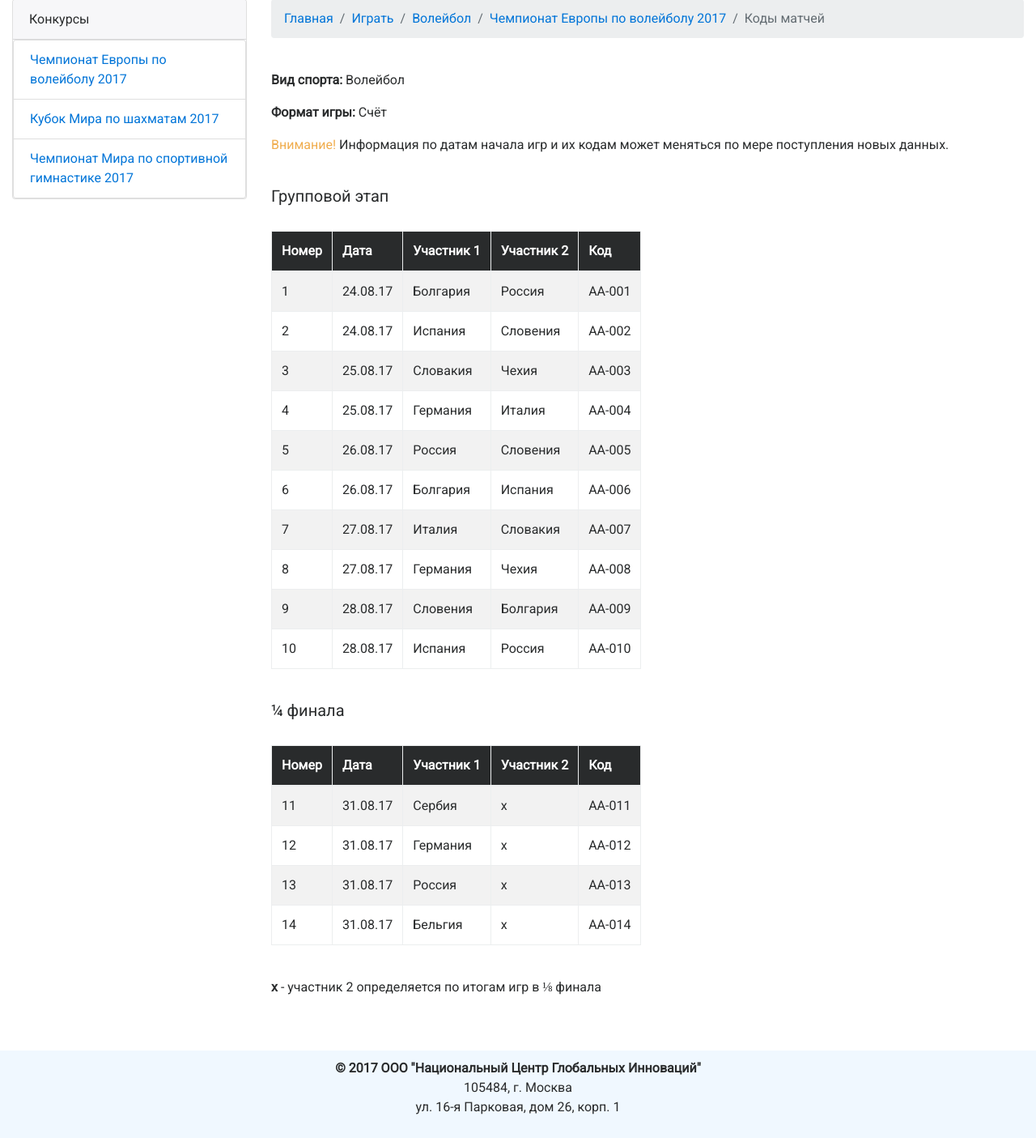
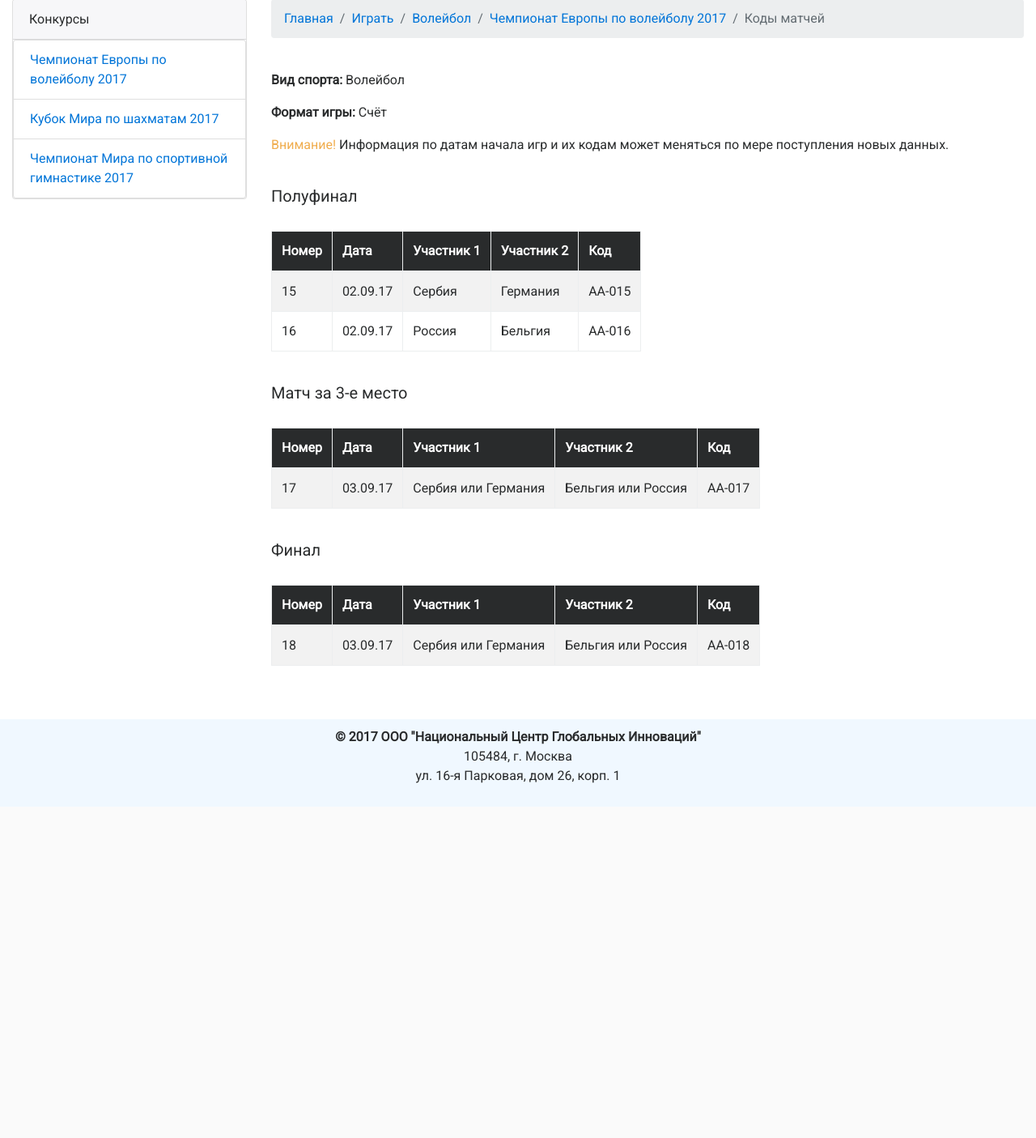
Before and after one commit to kaa-it/omniliner, a Flask app: page /play/volleyball/europe_champ_2017/games.html in a window 1280 px wide. Shown: the part 610-2015 px from the top of the page at 81% size. After the commit the page ends 1577 px from the top, so only its background shows below. Run offline with Flask 2, Linux system fonts and the light colour scheme; some libraries are stand-ins or nearby versions.

Commit message:
Fixed codes for volleyball games.

```diff
--- a/app/templates/play/volleyball/europe_champ_2017/games.html
+++ b/app/templates/play/volleyball/europe_champ_2017/games.html
@@ -20,7 +20,7 @@
 
 <br>
 
-<h5>Групповой этап</h5>
+<h5>Полуфинал</h5>
 
 <br>
 
@@ -36,90 +36,26 @@
     </thead>
     <tbody>
         <tr>
-            <td>1</td>
-            <td>24.08.17</td>
-            <td>Болгария</td>
-            <td>Россия</td>
-            <td>AA-001</td>
+            <td>15</td>
+            <td>02.09.17</td>
+            <td>Сербия</td>
+            <td>Германия</td>
+            <td>AA-015</td>
         </tr>
 
         <tr>
-            <td>2</td>
-            <td>24.08.17</td>
-            <td>Испания</td>
-            <td>Словения</td>
-            <td>AA-002</td>
-        </tr>
-
-        <tr>
-            <td>3</td>
-            <td>25.08.17</td>
-            <td>Словакия</td>
-            <td>Чехия</td>
-            <td>AA-003</td>
-        </tr>
-
-        <tr>
-            <td>4</td>
-            <td>25.08.17</td>
-            <td>Германия</td>
-            <td>Италия</td>
-            <td>AA-004</td>
-        </tr>
-
-        <tr>
-            <td>5</td>
-            <td>26.08.17</td>
+            <td>16</td>
+            <td>02.09.17</td>
             <td>Россия</td>
-            <td>Словения</td>
-            <td>AA-005</td>
-        </tr>
-
-        <tr>
-            <td>6</td>
-            <td>26.08.17</td>
-            <td>Болгария</td>
-            <td>Испания</td>
-            <td>AA-006</td>
-        </tr>
-
-        <tr>
-            <td>7</td>
-            <td>27.08.17</td>
-            <td>Италия</td>
-            <td>Словакия</td>
-            <td>AA-007</td>
-        </tr>
-
-        <tr>
-            <td>8</td>
-            <td>27.08.17</td>
-            <td>Германия</td>
-            <td>Чехия</td>
-            <td>AA-008</td>
-        </tr>
-
-        <tr>
-            <td>9</td>
-            <td>28.08.17</td>
-            <td>Словения</td>
-            <td>Болгария</td>
-            <td>AA-009</td>
-        </tr>
-
-        <tr>
-            <td>10</td>
-            <td>28.08.17</td>
-            <td>Испания</td>
-            <td>Россия</td>
-            <td>AA-010</td>
+            <td>Бельгия</td>
+            <td>AA-016</td>
         </tr>
     </tbody>
 </table>
 
 <br>
 
-<h5>¼ финала</h5>
+<h5>Матч за 3-е место</h5>
 
 <br>
 
@@ -135,41 +71,40 @@
     </thead>
     <tbody>
         <tr>
-            <td>11</td>
-            <td>31.08.17</td>
-            <td>Сербия</td>
-            <td>x</td>
-            <td>AA-011</td>
-        </tr>
-
-        <tr>
-            <td>12</td>
-            <td>31.08.17</td>
-            <td>Германия</td>
-            <td>x</td>
-            <td>AA-012</td>
-        </tr>
-
-        <tr>
-            <td>13</td>
-            <td>31.08.17</td>
-            <td>Россия</td>
-            <td>x</td>
-            <td>AA-013</td>
-        </tr>
-
-        <tr>
-            <td>14</td>
-            <td>31.08.17</td>
-            <td>Бельгия</td>
-            <td>x</td>
-            <td>AA-014</td>
+            <td>17</td>
+            <td>03.09.17</td>
+            <td>Сербия или Германия</td>
+            <td>Бельгия или Россия</td>
+            <td>AA-017</td>
         </tr>
     </tbody>
 </table>
 
 <br>
 
-<p><strong>x</strong> - участник 2 определяется по итогам игр в ⅛ финала</p>
+<h5>Финал</h5>
+
+<br>
+
+<table class="table table-responsive table-striped table-bordered">
+    <thead class="thead-inverse">
+        <tr>
+            <th>Номер</th>
+            <th>Дата</th>
+            <th>Участник 1</th>
+            <th>Участник 2</th>
+            <th>Код</th>
+        </tr>
+    </thead>
+    <tbody>
+        <tr>
+            <td>18</td>
+            <td>03.09.17</td>
+            <td>Сербия или Германия</td>
+            <td>Бельгия или Россия</td>
+            <td>AA-018</td>
+        </tr>
+    </tbody>
+</table>
 
 {% endblock %}
```
